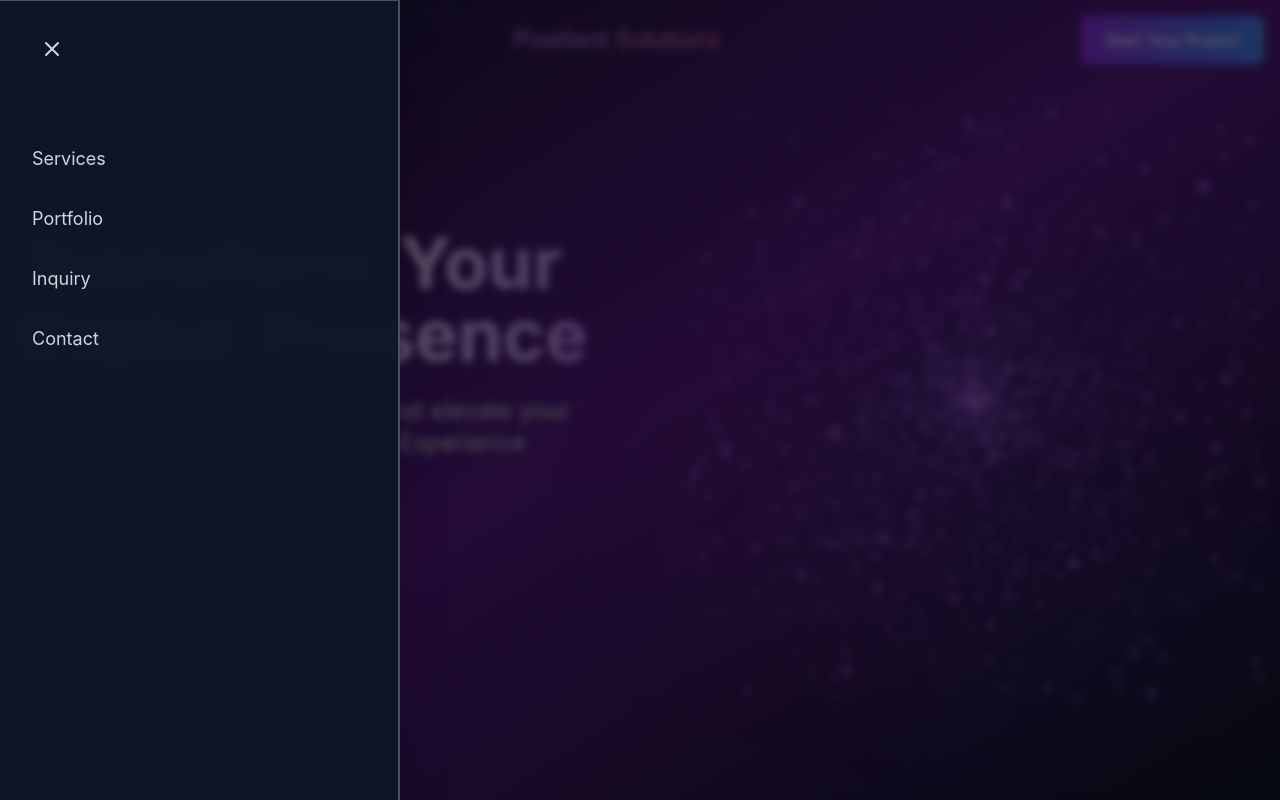
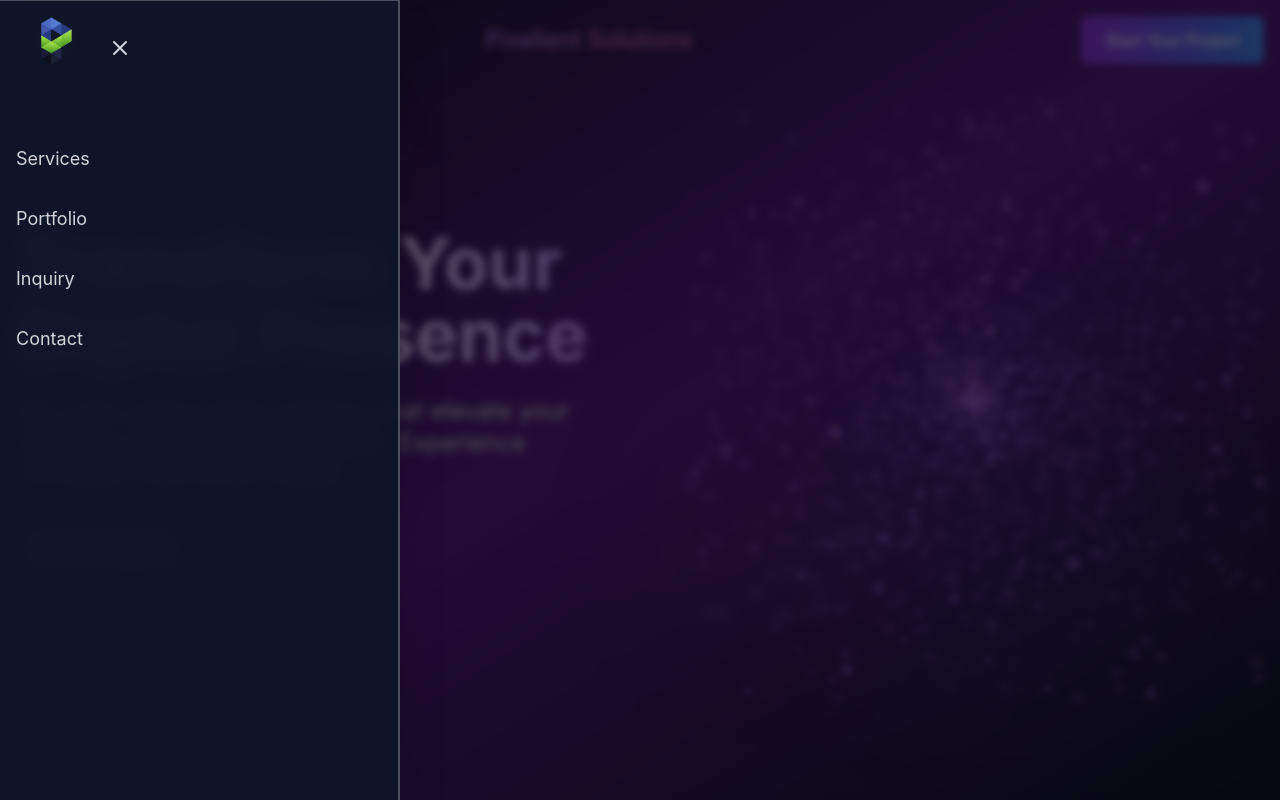
Before and after one commit to Pixellent-Solutions-LLC/pixellentsolutions, a Next.js app: page / in a window 1280 px wide. Both pictures are taken after a click on the button "Toggle menu". Shown: the top 800 px of the page. Built offline with nearby package versions, Linux system fonts and the light colour scheme.

Commit message:
issues fixed. And opening closing of the menu fixed

```diff
--- a/components/Navbar/Navbar.tsx
+++ b/components/Navbar/Navbar.tsx
@@ -61,24 +61,25 @@ const navLogo = cva([
 
 
 const navLinks = cva([
-  'fixed top-0 left-0 h-full',
+  'fixed top-0 left-0 h-screen',
   'w-[400px]',
   'bg-slate-900/95 backdrop-blur-md',
-  'border-r-2 border-white/25', // Updated this line to be more visible
-  'border-t border-white/25', // Added borders for all sides
+  'border-r-2 border-white/25',
+  'border-t border-white/25',
   'shadow-2xl',
   'z-[41]',
   'flex flex-col',
-  'pt-20',
+  'px-4',
+  'overflow-y-auto',
 ]);
 
 
 const mobileLink = cva([
-  'block px-8 py-4', // Increased padding
+  'block py-4',
   'text-gray-300 hover:text-white',
   'hover:bg-white/5',
   'transition-colors duration-300',
-  'text-lg', // Larger text
+  'text-lg',
 ]);
 
 
@@ -119,6 +120,7 @@ export const Navbar: React.FC<NavbarProps> = ({ className }) => {
     window.addEventListener('scroll', handleScroll);
     return () => window.removeEventListener('scroll', handleScroll);
   }, []);
+
   useEffect(() => {
     if (isOpen) {
       document.body.style.overflow = 'hidden';
@@ -146,20 +148,7 @@ export const Navbar: React.FC<NavbarProps> = ({ className }) => {
       <div className={navContent()}>
         {/* Left - Logo/Menu button */}
         <div className="flex items-center gap-4">
-          <button
-            onClick={() => setIsOpen(!isOpen)}
-            className="p-2"
-            aria-label="Toggle menu"
-          >
-            <svg className="h-6 w-6 text-gray-300" stroke="currentColor" fill="none" viewBox="0 0 24 24">
-              {isOpen ? (
-                <path strokeLinecap="round" strokeLinejoin="round" strokeWidth="2" d="M6 18L18 6M6 6l12 12" />
-              ) : (
-                <path strokeLinecap="round" strokeLinejoin="round" strokeWidth="2" d="M4 6h16M4 12h16M4 18h16" />
-              )}
-            </svg>
-          </button>
-          <Link href="/" className={navLogo()}>
+        <Link href="/" className={navLogo()}>
               <Image
               src="/assets/logo2.png"
               alt="Logo"
@@ -167,6 +156,8 @@ export const Navbar: React.FC<NavbarProps> = ({ className }) => {
               height={80}
             />
           </Link>
+
+
         </div>
 
         {/* Center - Title (hidden on mobile, visible on md and up) */}
@@ -176,13 +167,37 @@ export const Navbar: React.FC<NavbarProps> = ({ className }) => {
           </Link>
         </div>
 
-        {/* Right - Inquiry Button */}
+
         <Link
           href="/inquiry"
         >
                    <FancyButton text="Start Your Project" colorVariant="primary" />
 
         </Link>
+        <button
+        onClick={() => setIsOpen(!isOpen)}
+        className="fixed top-7 left-[100px] p-2 z-[42]"
+        aria-label="Toggle menu"
+      >
+        <motion.svg
+          className="h-6 w-6 text-gray-300"
+          stroke="currentColor"
+          fill="none"
+          viewBox="0 0 24 24"
+          animate={isOpen ? "open" : "closed"}
+          variants={{
+            open: { rotate: 90 },
+            closed: { rotate: 0 }
+          }}
+          transition={{ duration: 0.3 }}
+        >
+          {isOpen ? (
+            <path strokeLinecap="round" strokeLinejoin="round" strokeWidth="2" d="M6 18L18 6M6 6l12 12" />
+          ) : (
+            <path strokeLinecap="round" strokeLinejoin="round" strokeWidth="2" d="M4 6h16M4 12h16M4 18h16" />
+          )}
+        </motion.svg>
+      </button>
       </div>
       <AnimatePresence>
         {isOpen && (
@@ -204,15 +219,17 @@ export const Navbar: React.FC<NavbarProps> = ({ className }) => {
               variants={variants}
             >
               {/* Close button at the top */}
-              <button
-                onClick={() => setIsOpen(false)}
-                className="absolute top-7 left-8 p-2"
-                aria-label="Close menu"
-              >
-                <svg className="h-6 w-6 text-gray-300" stroke="currentColor" fill="none" viewBox="0 0 24 24">
-                  <path strokeLinecap="round" strokeLinejoin="round" strokeWidth="2" d="M6 18L18 6M6 6l12 12" />
-                </svg>
-              </button>
+              <div className="h-20 flex items-center justify-between">
+                <Link href="/" className={navLogo()}>
+                  <Image
+                    src="/assets/logo2.png"
+                    alt="Logo"
+                    width={80}
+                    height={80}
+                  />
+                </Link>
+
+              </div>
 
               <div className="flex flex-col pt-12">
                 <Link
```
